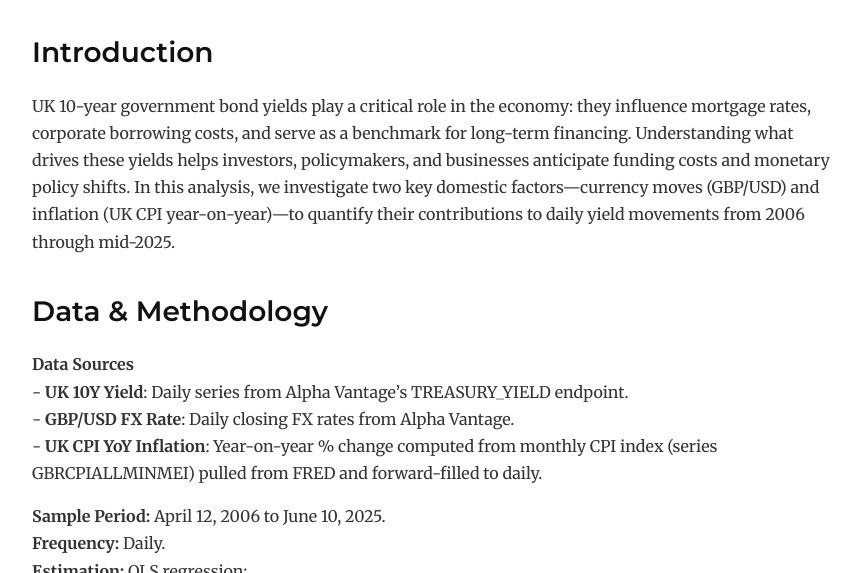
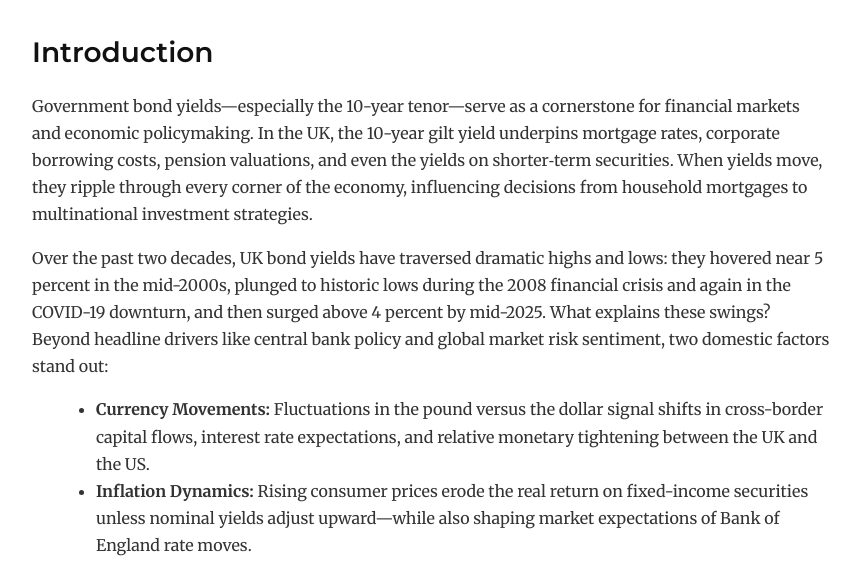
Before and after one commit to Tardis91/RIR, a plain HTML site: page docs/index.html in a window 1280 px wide. Shown: the part 213-786 px from the top of the page, without its empty margins (208-1068 px from the left). Drawn offline with Linux system fonts and the light colour scheme.

Commit message:
Update index.html

```diff
--- a/docs/index.html
+++ b/docs/index.html
@@ -8,8 +8,14 @@
 </head>
 <body>
     <h1>What’s Driving UK 10-Year Bond Yields?</h1>
-    <h2>Introduction</h2>
-    <p>UK 10-year government bond yields play a critical role in the economy: they influence mortgage rates, corporate borrowing costs, and serve as a benchmark for long-term financing. Understanding what drives these yields helps investors, policymakers, and businesses anticipate funding costs and monetary policy shifts. In this analysis, we investigate two key domestic factors—currency moves (GBP/USD) and inflation (UK CPI year-on-year)—to quantify their contributions to daily yield movements from 2006 through mid-2025.</p>
+   <h2>Introduction</h2>
+<p>Government bond yields—especially the 10-year tenor—serve as a cornerstone for financial markets and economic policymaking. In the UK, the 10-year gilt yield underpins mortgage rates, corporate borrowing costs, pension valuations, and even the yields on shorter‐term securities. When yields move, they ripple through every corner of the economy, influencing decisions from household mortgages to multinational investment strategies.</p>
+<p>Over the past two decades, UK bond yields have traversed dramatic highs and lows: they hovered near 5 percent in the mid-2000s, plunged to historic lows during the 2008 financial crisis and again in the COVID-19 downturn, and then surged above 4 percent by mid-2025. What explains these swings? Beyond headline drivers like central bank policy and global market risk sentiment, two domestic factors stand out:</p>
+<ul>
+  <li><strong>Currency Movements:</strong> Fluctuations in the pound versus the dollar signal shifts in cross-border capital flows, interest rate expectations, and relative monetary tightening between the UK and the US.</li>
+  <li><strong>Inflation Dynamics:</strong> Rising consumer prices erode the real return on fixed-income securities unless nominal yields adjust upward—while also shaping market expectations of Bank of England rate moves.</li>
+</ul>
+<p>In this analysis, we bring together daily data on UK 10-year gilt yields, the GBP/USD exchange rate, and UK year-on-year inflation (CPI) from 2006 through June 2025. By combining clear visualizations, correlation analysis, and a concise regression framework, we quantify exactly how much of gilt yield variation can be attributed to currency swings versus inflation pressures—and draw out the economic narrative driving those results.</p>
 
     <h2>Data &amp; Methodology</h2>
     <p><strong>Data Sources</strong><br>
```
